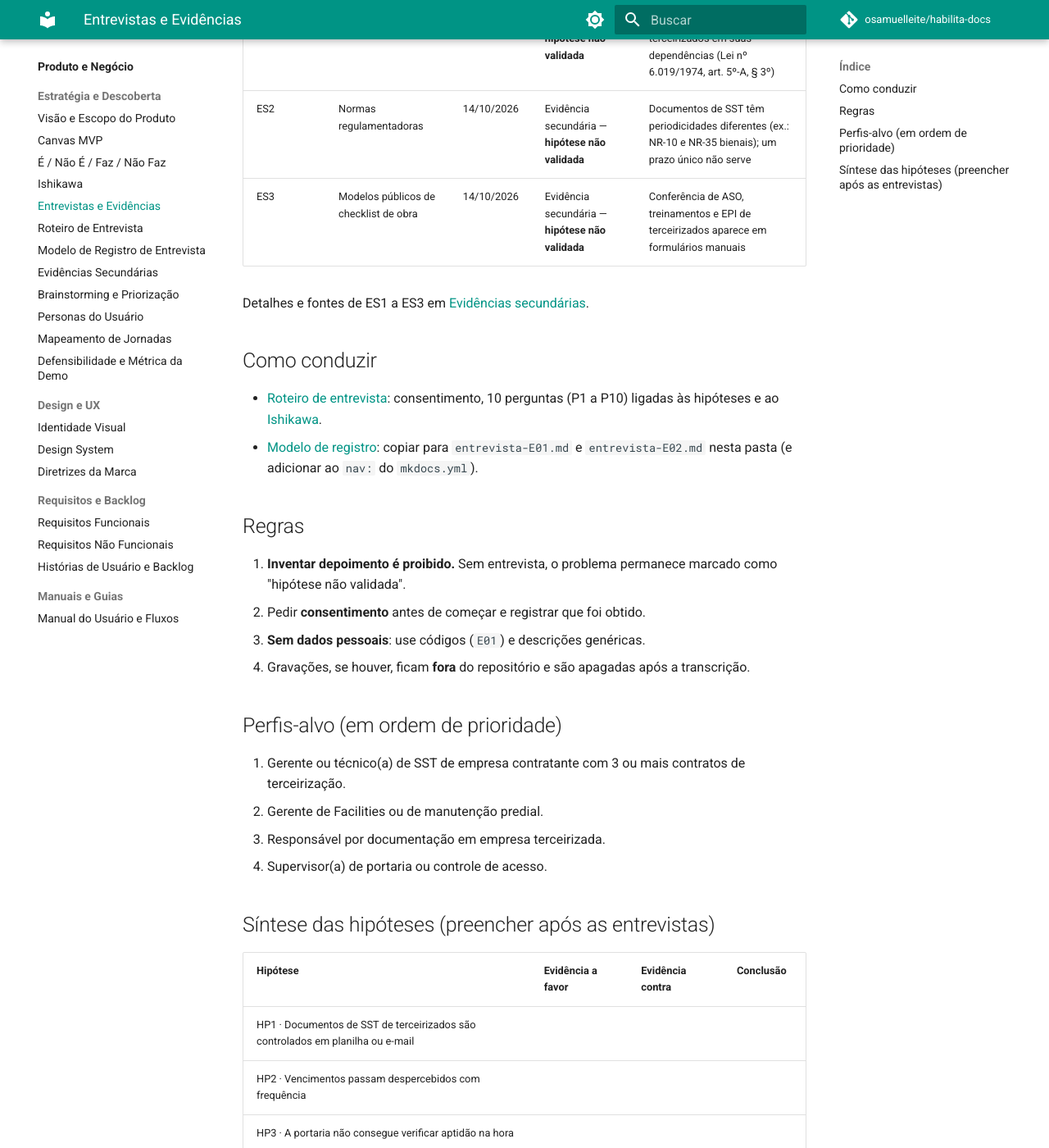
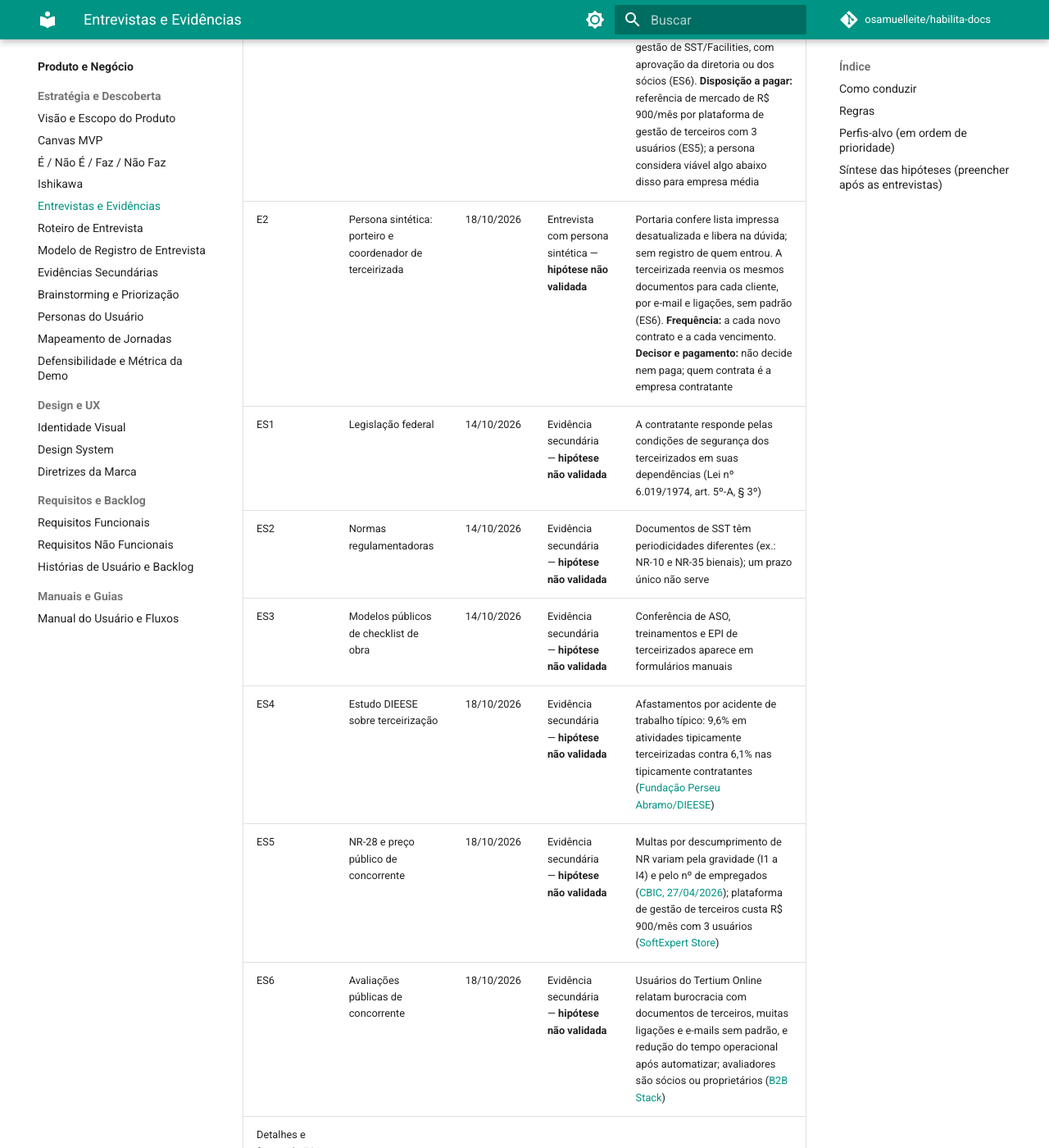
Before and after one commit to osamuelleite/habilita-docs, an MkDocs documentation site: the page built from docs/produto/estrategia/entrevistas.md, in a window 1280 px wide and 1400 px high, scrolled down 633 px. Shown: the whole window at 82% size. Built offline with MkDocs 1.6.1 and Material for MkDocs 9.7.7, drawn with Linux system fonts in a browser that asks for light colours; comment, search, counter and statistics services are not loaded; some of the changed text lies outside the part shown.

Commit message:
docs: referência às entrevistas

```diff
--- a/docs/produto/estrategia/entrevistas.md
+++ b/docs/produto/estrategia/entrevistas.md
@@ -9,12 +9,14 @@
 
 | # | Perfil (sem nome) | Data | Tipo | Principais achados |
 |---|---|---|---|---|
-| E1 | ex.: Gerente de SST, construtora média | | Entrevista | *A realizar* |
-| E2 | | | Entrevista / Evidência secundária | *A realizar* |
+| E1 | Persona sintética: gerente de SST, indústria média | 18/10/2026 | Entrevista com persona sintética — **hipótese não validada** | Controle em planilha alimentada por e-mail das prestadoras; vencimentos descobertos tarde, às vezes na portaria; o mesmo ASO é pedido de novo a cada contrato. **Custo hoje:** horas da equipe em conferência manual e exposição a autuação, cuja multa cresce com a gravidade e o nº de empregados (ES1, ES5). **Decisor:** gestão de SST/Facilities, com aprovação da diretoria ou dos sócios (ES6). **Disposição a pagar:** referência de mercado de R$ 900/mês por plataforma de gestão de terceiros com 3 usuários (ES5); a persona considera viável algo abaixo disso para empresa média |
+| E2 | Persona sintética: porteiro e coordenador de terceirizada | 18/10/2026 | Entrevista com persona sintética — **hipótese não validada** | Portaria confere lista impressa desatualizada e libera na dúvida; sem registro de quem entrou. A terceirizada reenvia os mesmos documentos para cada cliente, por e-mail e ligações, sem padrão (ES6). **Frequência:** a cada novo contrato e a cada vencimento. **Decisor e pagamento:** não decide nem paga; quem contrata é a empresa contratante |
 | ES1 | Legislação federal | 14/10/2026 | Evidência secundária — **hipótese não validada** | A contratante responde pelas condições de segurança dos terceirizados em suas dependências (Lei nº 6.019/1974, art. 5º-A, § 3º) |
 | ES2 | Normas regulamentadoras | 14/10/2026 | Evidência secundária — **hipótese não validada** | Documentos de SST têm periodicidades diferentes (ex.: NR-10 e NR-35 bienais); um prazo único não serve |
 | ES3 | Modelos públicos de checklist de obra | 14/10/2026 | Evidência secundária — **hipótese não validada** | Conferência de ASO, treinamentos e EPI de terceirizados aparece em formulários manuais |
-
+| ES4 | Estudo DIEESE sobre terceirização | 18/10/2026 | Evidência secundária — **hipótese não validada** | Afastamentos por acidente de trabalho típico: 9,6% em atividades tipicamente terceirizadas contra 6,1% nas tipicamente contratantes ([Fundação Perseu Abramo/DIEESE](https://fpabramo.org.br/2017/03/28/notas-fpa-politica-social-407)) |
+| ES5 | NR-28 e preço público de concorrente | 18/10/2026 | Evidência secundária — **hipótese não validada** | Multas por descumprimento de NR variam pela gravidade (I1 a I4) e pelo nº de empregados ([CBIC, 27/04/2026](https://cbic.org.br/multas-por-descumprimento-das-normas-regulamentadoras-seguem-criterios-tecnicos-e-variam-conforme-gravidade-da-infracao/)); plataforma de gestão de terceiros custa R$ 900/mês com 3 usuários ([SoftExpert Store](https://store.softexpert.com/pt/gestao_terceiros/p)) |
+| ES6 | Avaliações públicas de concorrente | 18/10/2026 | Evidência secundária — **hipótese não validada** | Usuários do Tertium Online relatam burocracia com documentos de terceiros, muitas ligações e e-mails sem padrão, e redução do tempo operacional após automatizar; avaliadores são sócios ou proprietários ([B2B Stack](https://www.b2bstack.com.br/product/tertium-online)) |
 Detalhes e fontes de ES1 a ES3 em [Evidências secundárias](evidencias-secundarias.md).
 
 ## Como conduzir
```
